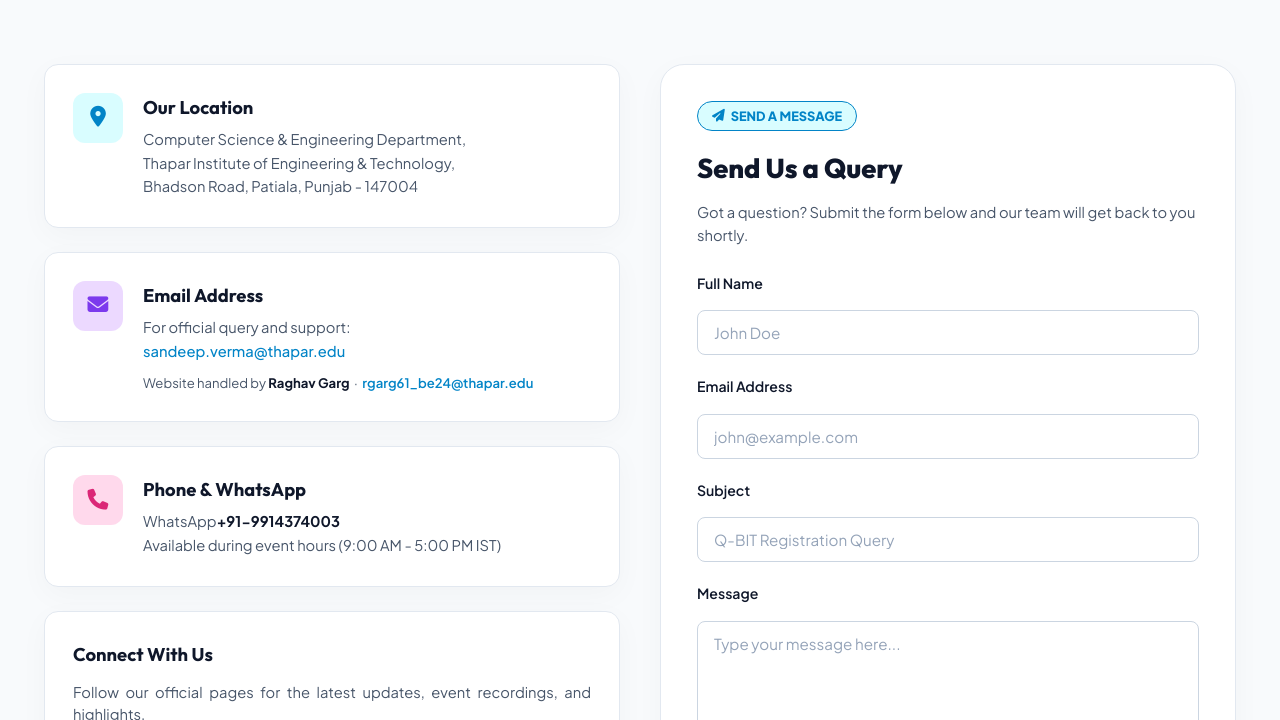
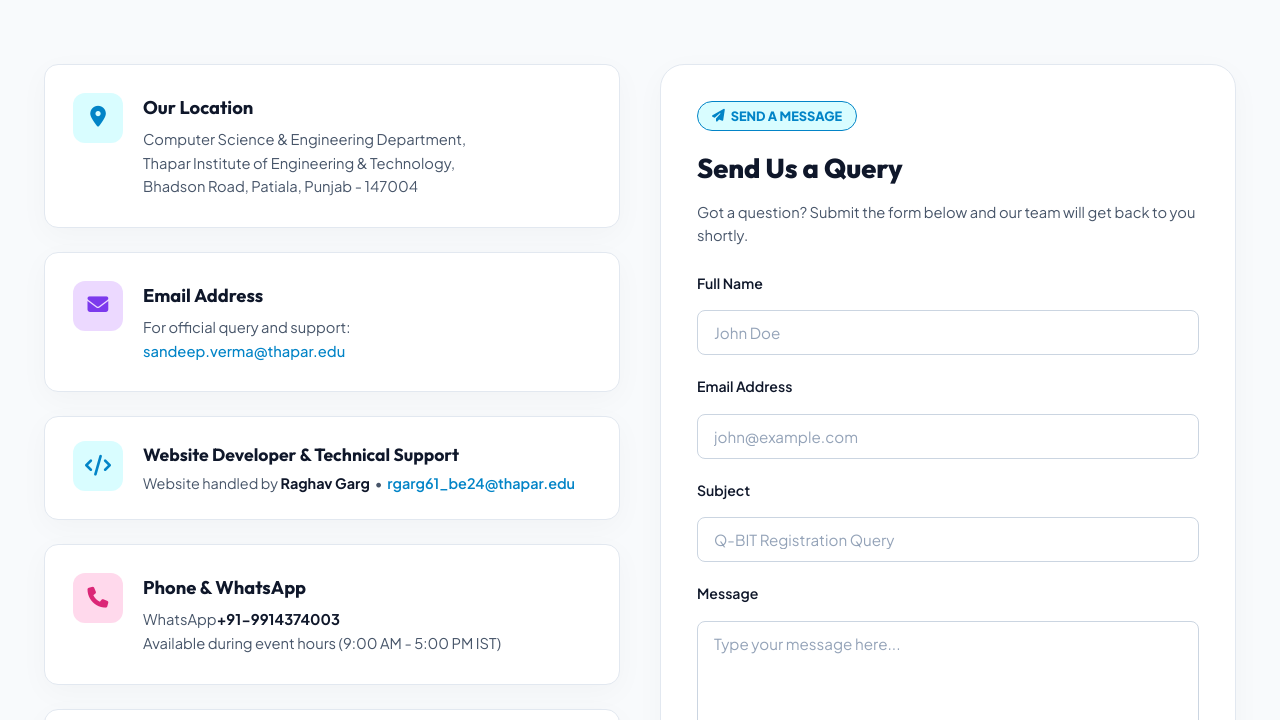
Before and after one commit to raghavkjlp/Thapar, a plain HTML site: page contact.html in a window 1280 px wide. Shown: the part 484-1204 px from the top of the page. Drawn offline with nearby package versions, Linux system fonts and the light colour scheme.

Commit message:
Separate developer credit into distinct card div on contact page

```diff
--- a/contact.html
+++ b/contact.html
@@ -88,21 +88,32 @@
             </div>
             <div>
               <h3 style="font-size: 1.15rem; margin-bottom: 6px;">Email Address</h3>
-              <p style="font-size: 0.92rem; line-height: 1.6; color: var(--text-muted);">
+              <p style="font-size: 0.92rem; line-height: 1.6; color: var(--text-muted); margin: 0;">
                 For official query and support:<br>
                 <a href="mailto:sandeep.verma@thapar.edu"
                   style="color: var(--accent-cyan); font-weight: 500;">sandeep.verma@thapar.edu</a>
               </p>
-              <p style="font-size: 0.82rem; margin-top: 10px; color: var(--text-muted);">
+            </div>
+          </div>
 
-                Website handled by <strong style="color: var(--text-main);">Raghav Garg</strong> &nbsp;·&nbsp;
+          <!-- Card 3: Website Developer & Manager -->
+          <div class="feature-card"
+            style="display: flex; gap: 20px; align-items: flex-start; padding: 24px 28px; border-left: 4px solid var(--accent-cyan);">
+            <div class="feature-icon bg-cyan"
+              style="margin-bottom: 0; flex-shrink: 0; width: 50px; height: 50px; border-radius: 12px; font-size: 1.3rem;">
+              <i class="fa-solid fa-code"></i>
+            </div>
+            <div>
+              <h3 style="font-size: 1.1rem; margin-bottom: 4px;">Website Developer &amp; Technical Support</h3>
+              <p style="font-size: 0.9rem; color: var(--text-muted); margin: 0; word-break: break-all;">
+                Website handled by <strong style="color: var(--text-main);">Raghav Garg</strong> &nbsp;&bull;&nbsp;
                 <a href="mailto:rgarg61_be24@thapar.edu"
                   style="color: var(--accent-cyan); font-weight: 600;">rgarg61_be24@thapar.edu</a>
               </p>
             </div>
           </div>
 
-          <!-- Card 3: Phone / WhatsApp -->
+          <!-- Card 4: Phone / WhatsApp -->
           <div class="feature-card" style="display: flex; gap: 20px; align-items: flex-start; padding: 28px;">
             <div class="feature-icon bg-pink"
               style="margin-bottom: 0; flex-shrink: 0; width: 50px; height: 50px; border-radius: 12px; font-size: 1.3rem;">
```
Also changed, not shown: events.html (+1 -1 lines).
